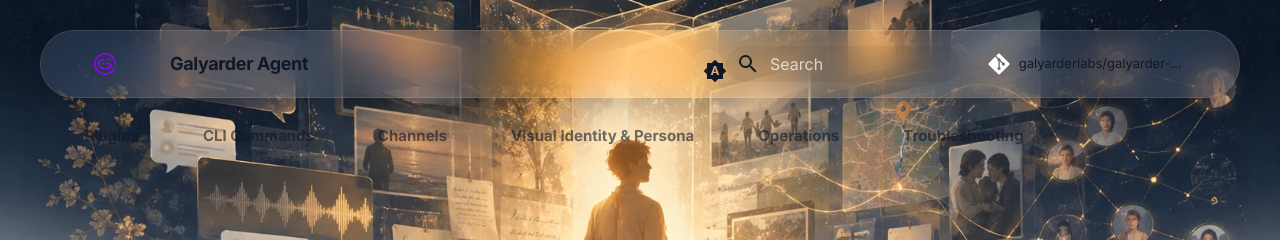
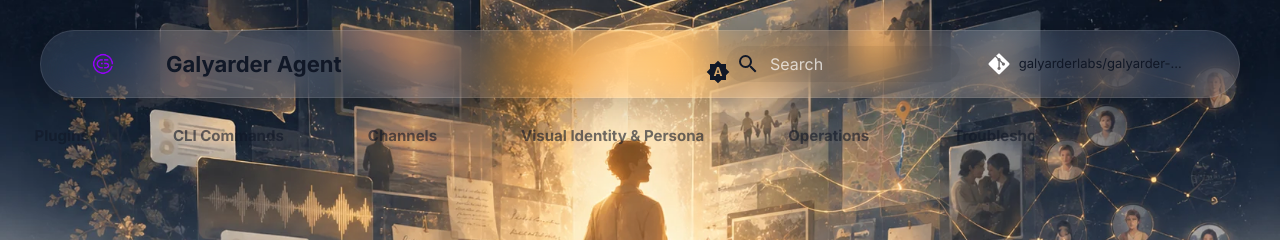
Before and after one commit to galyarderlabs/galyarder-agent, an MkDocs documentation site: the page built from docs/index.md, in a window 1280 px wide. Shown: the top 240 px of the page. Built offline with MkDocs 1.6.1 and Material for MkDocs 9.7.7, drawn with Linux system fonts in a browser that asks for light colours; comment, search, counter and statistics services are not loaded.

Commit message:
docs: restore navigation tabs visibility and cleanup theme toggle UI

```diff
--- a/docs/styles/extra.css
+++ b/docs/styles/extra.css
@@ -44,17 +44,13 @@
 /* 1. LEFT: Logo & Title */
 .md-header__button.md-logo {
   margin-right: 0.75rem !important;
-  display: block !important;
+  display: flex !important;
+  align-items: center;
 }
 
 .md-header__button.md-logo img {
-  height: 2.2rem !important; /* Larger Logo */
+  height: 2rem !important; /* Fixed robust size */
   width: auto !important;
-  transition: transform 0.3s ease;
-}
-
-.md-header__button.md-logo:hover img {
-  transform: scale(1.1);
 }
 
 .md-header__title {
@@ -62,29 +58,70 @@
   flex-grow: 0 !important;
   width: auto !important;
   font-weight: 700 !important;
-  letter-spacing: -0.02em;
+  font-size: 1.1rem !important;
 }
 
-/* Custom Theme Toggle Icon Styles */
-.md-header__option [data-md-color-media] {
-  display: none !important; /* Hide original label if any */
+/* 2. THEME TOGGLE: Keep it simple but clean */
+.md-header__option .md-icon {
+  width: 1.2rem !important;
+  height: 1.2rem !important;
+  transition: opacity 0.3s ease;
 }
 
-/* Make the theme toggle icon look more premium */
-.md-header__option .md-icon {
-  width: 1.4rem !important;
-  height: 1.4rem !important;
-  background: rgba(255, 255, 255, 0.05);
-  border-radius: 50%;
-  padding: 0.4rem;
-  border: 1px solid rgba(255, 255, 255, 0.1);
-  transition: all 0.3s cubic-bezier(0.16, 1, 0.3, 1);
+.md-header__option:hover .md-icon {
+  opacity: 0.7;
 }
 
-.md-header__option .md-icon:hover {
-  background: rgba(255, 255, 255, 0.1);
-  transform: rotate(15deg);
-  border-color: var(--gagent-accent);
+/* 3. NAVIGATION TABS: Restore and Fix Visibility */
+.md-tabs {
+  display: block !important; /* Ensure they are visible */
+  background-color: transparent !important;
+}
+
+@media screen and (min-width: 76.25em) {
+  .md-tabs {
+    position: absolute !important;
+    top: 5rem !important;
+    left: 0;
+    right: 0;
+    z-index: 99;
+    background: transparent !important;
+  }
+
+  .md-tabs__list {
+    display: flex !important;
+    justify-content: center;
+    max-width: 1200px;
+    margin: 0 auto;
+    padding: 0;
+    list-style: none;
+  }
+
+  .md-tabs__item {
+    margin: 0 0.5rem;
+  }
+
+  .md-tabs__link {
+    color: var(--md-typeset-color) !important;
+    font-size: 0.75rem;
+    font-weight: 600;
+    opacity: 0.65;
+    padding: 0.5rem 0.8rem;
+    border-radius: 100px;
+    transition: all 0.2s ease;
+    display: block;
+  }
+
+  .md-tabs__link:hover {
+    opacity: 1;
+    background: rgba(128, 128, 128, 0.1);
+  }
+
+  .md-tabs__item--active .md-tabs__link {
+    opacity: 1;
+    color: var(--gagent-accent) !important;
+    background: rgba(15, 118, 110, 0.1);
+  }
 }
 
 .md-header__topic {
```
